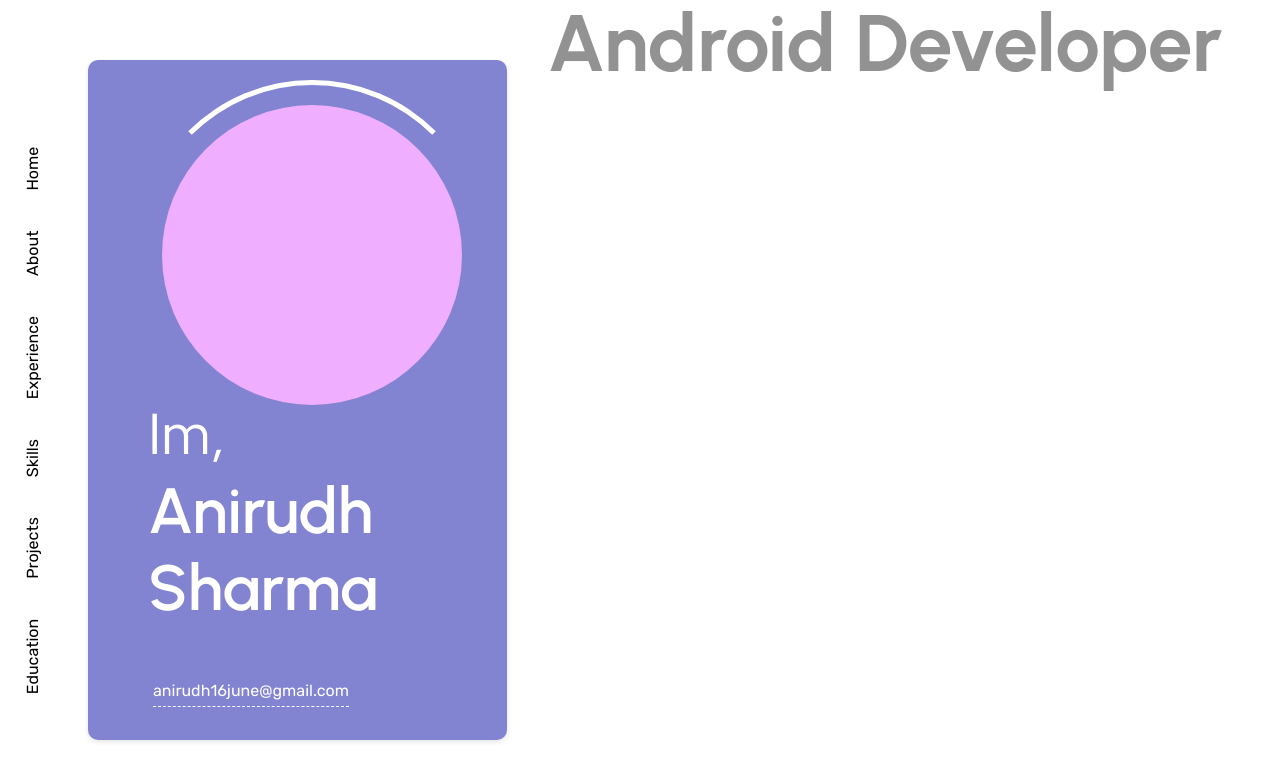
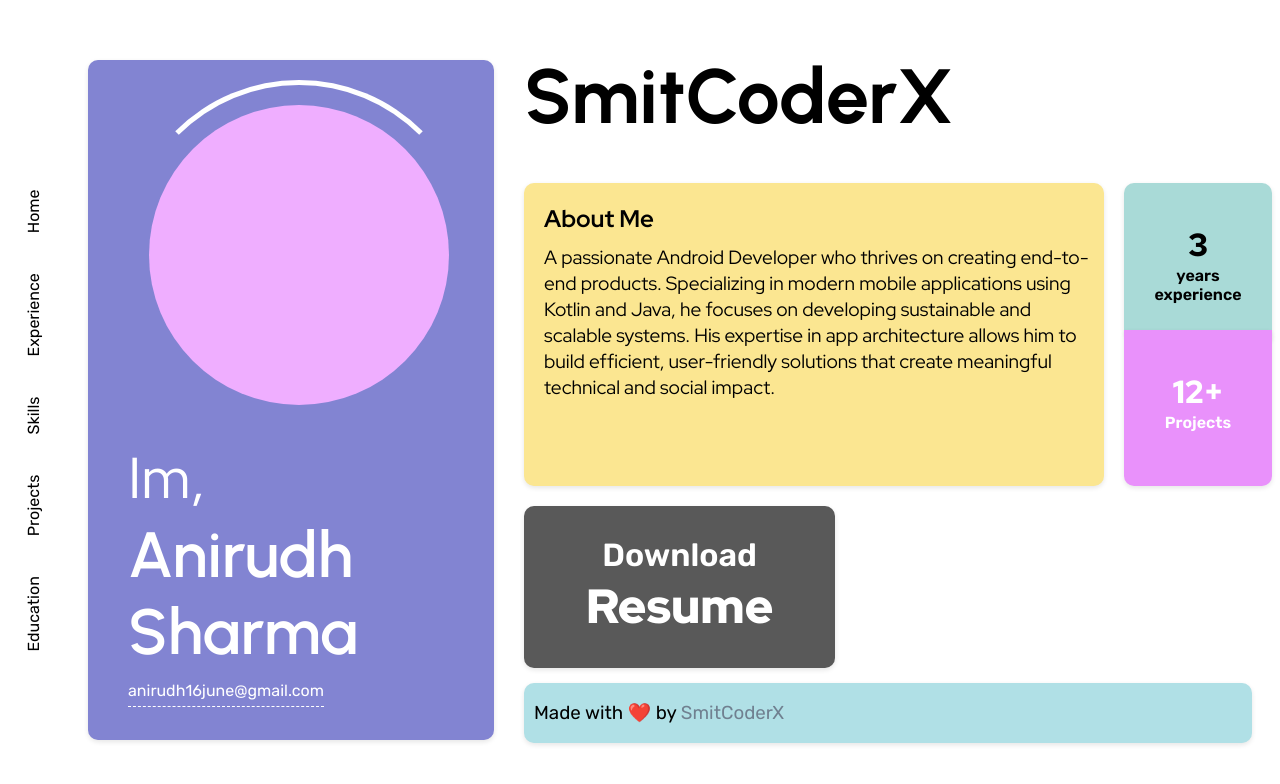
Before and after one commit to SmitCoderX/portfpolio, a React (Create React App) app: page / in a window 1280 px wide. Shown: the top 784 px of the page. Built offline with nearby package versions, Linux system fonts and the light colour scheme; no server answers; a web font is replaced by a local one.

Commit message:
Added Card on Home Page

```diff
--- a/src/App.js
+++ b/src/App.js
@@ -6,7 +6,6 @@ import Education from './components/education/Education';
 import Projects from './components/projects/Projects';
 import Skills from './components/skills/Skills';
 import Experience from './components/experience/Experience';
-import About from './components/about/About';
 import './App.css';
 function App() {
   return (
@@ -19,7 +18,6 @@ function App() {
           <Route path="/projects" element={<Projects />} />
           <Route path="/skills" element={<Skills />} />
           <Route path="/experience" element={<Experience />} />
-          <Route path="/about" element={<About />} />
         </Routes>
       </div>
     </Router>
--- a/src/components/about/About.js
+++ /dev/null
@@ -1,11 +0,0 @@
-import React from 'react';
-
-function About() {
-  return (
-    <div>
-      <h1>About Page</h1>
-    </div>
-  );
-}
-
-export default About;
--- a/src/components/home/Home.js
+++ b/src/components/home/Home.js
@@ -1,6 +1,7 @@
 import React, { useState, useEffect } from 'react';
 import Card from './Card';
 import './home.css';
+import { Link } from 'react-router-dom';
 
 function Home() {
   const texts = ['SmitCoderX', 'Android Developer', 'Portfolio'];
@@ -16,7 +17,7 @@ function Home() {
         setCurrentText(texts[currentIndex]);
         setAnimate(true); // Trigger move-in animation
       }, 800); // Duration of move-out animation
-    }, 4000); // Duration to show each text
+    }, 8000); // Duration to show each text
 
     return () => clearInterval(intervalId);
   }, []);
@@ -24,9 +25,68 @@ function Home() {
   return (
     <div className="content-container">
       <Card />
-      <h1 className={`animated-text ${animate ? 'move-in' : 'move-out'}`}>
-        {currentText}
-      </h1>
+      <div className="side-content">
+        <h1 className={`animated-text ${animate ? 'move-in' : 'move-out'}`}>
+          {currentText}
+        </h1>
+        <div className="row-details">
+          <div className="about-me-card">
+            <div className="about-me">
+              <h2>About Me</h2>
+              <p>
+                A passionate Android Developer who thrives on creating
+                end-to-end products. Specializing in modern mobile applications
+                using Kotlin and Java, he focuses on developing sustainable and
+                scalable systems. His expertise in app architecture allows him
+                to build efficient, user-friendly solutions that create
+                meaningful technical and social impact.
+              </p>
+            </div>
+          </div>
+          <div className="vertical-content">
+            <h3 className="yoe">
+              <div className="e-background"></div>
+              <span className="year">3</span>
+              <span className="yoe-title">years</span>
+              <span className="yoe-title-two">experience</span>
+            </h3>
+            <h3 className="projects">
+              <div className="p-background"></div>
+              <span className="project-num">12+</span>
+              <span className="project-title">Projects</span>
+            </h3>
+          </div>
+        </div>
+        <div className="second-row">
+          <div className="card-resume">
+            <Link
+              className="resume-link"
+              target="_blank"
+              rel="noopener noreferrer"
+              to="https://drive.google.com/file/d/105hiZ509Zq8avlUZ6xm9KgOQWCwjJKVj/view?usp=drive_link"
+            >
+              <h2>
+                <span className="resume-download">Download</span>
+                <span className="resume">Resume</span>
+              </h2>
+            </Link>
+          </div>
+        </div>
+
+        <div className="made-card">
+          <h3>
+            Made with ❤️ by{' '}
+            <Link
+              className="link"
+              target="_blank"
+              rel="noopener noreferrer"
+              to="https://github.com/SmitCoderX/portfpolio/"
+            >
+              SmitCoderX
+            </Link>
+          </h3>
+        </div>
+      </div>
     </div>
   );
 }
--- a/src/components/home/card.css
+++ b/src/components/home/card.css
@@ -14,8 +14,12 @@
   height: calc(100vh - 20vh);
   border-radius: 10px;
   box-shadow: 0 2px 5px rgba(0, 0, 0, 0.1);
-  transition: margin 0.3s ease-in-out, padding 0.3s ease-in-out;
+  transition: margin 0.3s ease-in-out, padding 0.3s ease-in-out, box-shadow 0.3s ease-in-out;
   overflow-y: auto;
+}
+
+.card:hover {
+  box-shadow: 0 30px 50px #8284d2;
 }
 
 .card-content {
@@ -29,6 +33,7 @@
   display: flex;
   flex-direction: column;
   align-items: flex-start;
+  margin-bottom: 10px;
   color: white;
 }
 
@@ -76,7 +81,6 @@
   font-optical-sizing: auto;
   font-style: normal;
   color: white;
-  margin-left: 10%;
   text-decoration: underline dashed white;
   text-decoration-thickness: 1px;
   text-underline-offset: 10px;
--- a/src/components/home/home.css
+++ b/src/components/home/home.css
@@ -1,7 +1,6 @@
 @import url('https://fonts.googleapis.com/css2?family=Urbanist:ital,wght@0,100..900;1,100..900&display=swap');
 @import url('https://fonts.googleapis.com/css2?family=Red+Hat+Display:ital,wght@0,300..900;1,300..900&display=swap');
 @import url('https://fonts.googleapis.com/css2?family=Playwrite+FR+Moderne:wght@100..400&family=Rubik:ital,wght@0,300..900;1,300..900&display=swap');
-
 
 .content-container {
   display: flex;
@@ -9,7 +8,144 @@
   padding: 20px;
   margin-left: -40px;
   margin-top: 20px;
-  transition: margin-left 1s ease-in-out;
+  transition: margin-left 3s ease-in-out;
+}
+
+.side-content {
+  display: flex;
+  flex-direction: column;
+  margin-left: 10px; /* Space between Card and side-content */
+}
+
+.row-details {
+  display: flex;
+  flex-direction: row;
+  width: auto;
+}
+
+.vertical-content {
+  display: flex;
+  flex-direction: column;
+  margin-left: 20px;
+  margin-right: -20px;
+  margin-bottom: 10px;
+}
+
+.vertical-content h3 {
+  display: flex;
+  flex-direction: column;
+  align-items: center;
+  text-align: center;
+  margin-top: -10px;
+  margin-bottom: 0px;
+  width: 8rem;
+  position: relative; /* Add position relative to h3 */
+  overflow: hidden;
+}
+
+.e-background {
+  position: absolute;
+  right: -25%;
+  top: -25%;
+  width: 100px;
+  height: 100px;
+  border-radius: 75%;
+  background-color: #d9f3f1;
+  z-index: 0;
+  visibility: hidden;
+  filter: blur(8px);
+}
+
+.p-background {
+  background-color: #f5d8fb;
+  position: absolute;
+  left: -25%;
+  bottom: -25%;
+  width: 100px;
+  height: 100px;
+  visibility: hidden;
+  border-radius: 75%;
+  z-index: 0;
+  filter: blur(8px);
+}
+
+.yoe {
+  background-color: #a9dad7;
+  padding: 40px 10px;
+  height: 100%;
+  flex: 1;
+  display: flex;
+  flex-direction: column;
+  border-radius: 10px 10px 0px 10px;
+  box-shadow: 0 2px 5px rgba(0, 0, 0, 0.1);
+  transition: box-shadow 0.3s ease-in-out;
+}
+
+.yoe:hover {
+  box-shadow: 0 12px 20px #a9dad7;
+}
+
+
+.year {
+  font-family: "Red Hat Display", sans-serif;
+  font-optical-sizing: auto;
+  font-weight: bolder;
+  font-style: normal;
+  font-size: 2rem;
+  color: black;
+}
+
+.yoe-title {
+  font-family: "Rubik", sans-serif;
+  font-optical-sizing: auto;
+  font-weight: 600;
+  font-style: normal;
+  font-size: 1rem;
+  color: black;
+}
+
+.yoe-title-two {
+  font-family: "Rubik", sans-serif;
+  font-optical-sizing: auto;
+  font-weight: 600;
+  font-style: normal;
+  font-size: 1rem;
+  margin-bottom: 10px;
+  color: black;
+}
+
+.projects {
+  background-color: #e991fb;
+  padding: 40px 10px;
+  height: max-content;
+  flex: 1;
+  display: flex;
+  flex-direction: column;
+  border-radius: 0px 0px 10px 10px;
+  box-shadow: 0 2px 5px rgba(0, 0, 0, 0.1);
+  transition: box-shadow 0.3s ease-in-out;
+}
+
+.projects:hover {
+  box-shadow: 0 12px 20px #e991fb;
+}
+
+.project-num {
+  font-family: "Red Hat Display", sans-serif;
+  font-optical-sizing: auto;
+  font-weight: bolder;
+  font-style: normal;
+  font-size: 2rem;
+  color: white;
+}
+
+.project-title {
+  font-family: "Rubik", sans-serif;
+  font-optical-sizing: auto;
+  font-weight: 600;
+  font-style: normal;
+  font-size: 1rem;
+  color: white;
 }
 
 .content-container h1 {
@@ -17,12 +153,101 @@
   font-optical-sizing: auto;
   font-weight: 600;
   font-style: normal;
-  font-size: 5rem; /* Adjust font size as needed */
+  white-space: nowrap;
+  font-size: 4.8rem; /* Adjust font size as needed */
   font-weight: bold;
-  margin-left: 20px; /* Add some spacing between Card and h1 */
   margin-top: 10px;
   transition: opacity 0.5s ease-in-out;
 }
+
+.card-resume {
+  background-color: #595959;
+  margin-top: 10px;
+  width: 40%;
+  text-align: center;
+  padding: 10px;
+  border-radius: 10px;
+  box-shadow: 0 2px 5px rgba(0, 0, 0, 0.1);
+  transition: box-shadow 0.3s ease-in-out;
+}
+
+.card-resume:hover {
+  box-shadow: 0 12px 20px #595959;
+
+}
+
+.card-resume h2 {
+  display: flex;
+  flex-direction: column;
+  position: relative; /* Add position relative to h3 */
+  overflow: hidden;
+}
+
+.resume {
+  font-family: "Red Hat Display", sans-serif;
+  font-optical-sizing: auto;
+  font-weight: bolder;
+  font-style: normal;
+  font-size: 3rem;
+  color: white;
+}
+
+.resume-download {
+  font-family: "Rubik", sans-serif;
+  font-optical-sizing: auto;
+  font-weight: 600;
+  font-style: normal;
+  font-size: 2rem;
+  color: white;
+}
+
+.resume-link {
+  text-decoration: none;
+}
+
+.made-card {
+  background-color: powderblue;
+  margin-top: 15px;
+  border-radius: 10px;
+  box-shadow: 0 2px 5px rgba(0, 0, 0, 0.1);
+  transition: box-shadow 0.3s ease-in-out;
+}
+
+.made-card:hover {
+  box-shadow: 0 12px 20px rgba(0, 0, 0, 0.2);
+}
+
+.made-card h3 {
+  font-family: "Rubik", sans-serif;
+  font-optical-sizing: auto;
+  font-weight: normal;
+  font-style: normal;
+  margin-left: 10px;
+}
+
+.link {
+  position: relative;
+  text-decoration: none;
+  color: slategrey; /* Adjust link color as needed */
+  display: inline-block; /* Ensures the underline respects the text width */
+}
+
+.link::after {
+  content: '';
+  position: absolute;
+  left: 0;
+  bottom: -2px; /* Adjust to position the underline */
+  width: 0; /* Initially hidden */
+  height: 2px; /* Adjust thickness of the underline */
+  background-color: slategrey; /* Match link color */
+  transition: width 0.3s ease-in-out; /* Smooth width transition */
+}
+
+.link:hover::after {
+  width: 50%; /* Underline covers 50% width on hover */
+}
+
+
 
 /* Move-in animation */
 @keyframes moveIn {
@@ -56,6 +281,42 @@
   animation: moveOut 2.5s forwards;
 }
 
+.about-me-card {
+  background-color: #fbe691;
+  padding: 10px;
+  border-radius: 10px;
+  box-shadow: 0 2px 5px rgba(0, 0, 0, 0.1);
+  margin-top: -10px;
+  margin-bottom: 10px;
+  width: 35rem; /* Set width to 40% */
+  height: auto;
+  transition: box-shadow 0.3s ease-in-out;
+}
+
+.about-me-card:hover {
+  box-shadow: 0 30px 50px #fbe691;
+}
+
+
+.about-me-card h2 {
+  font-family: "Red Hat Display", sans-serif;
+  font-weight: bold;
+  font-size: 1.5rem;
+  margin-top: 10px;
+  margin-left: 10px;
+}
+
+.about-me-card p {
+  font-family: "Red Hat Display", sans-serif;
+  font-optical-sizing: auto;
+  font-weight: normal;
+  font-style: normal;
+  font-size: 1.2rem;
+  margin-top: -10px;
+  text-align: start;
+  margin-left: 10px;
+}
+
 /* Media query for smaller screens */
 @media (max-width: 768px) {
   .content-container {
@@ -69,6 +330,10 @@
     font-size: 2.5rem; /* Adjust font size as needed */
     margin-left: 0; /* Remove left margin for smaller screens */
     margin-top: 20px; /* Add some top margin for smaller screens */
+  }
+
+  .about-me-card {
+    width: 30rem; /* Adjust width for smaller screens */
   }
 }
 
@@ -84,4 +349,8 @@
     margin-left: 0; /* Remove left margin for very small screens */
     margin-top: 20px; /* Add some top margin for very small screens */
   }
+
+  .about-me-card {
+    width: 25rem; /* Adjust width for very small screens */
+  }
 }
--- a/src/components/navigation/Navigation.js
+++ b/src/components/navigation/Navigation.js
@@ -15,7 +15,6 @@ function Navigation() {
     { name: 'Projects', path: '/projects' },
     { name: 'Skills', path: '/skills' },
     { name: 'Experience', path: '/experience' },
-    { name: 'About', path: '/about' },
     { name: 'Home', path: '/' },
   ];
 
```
